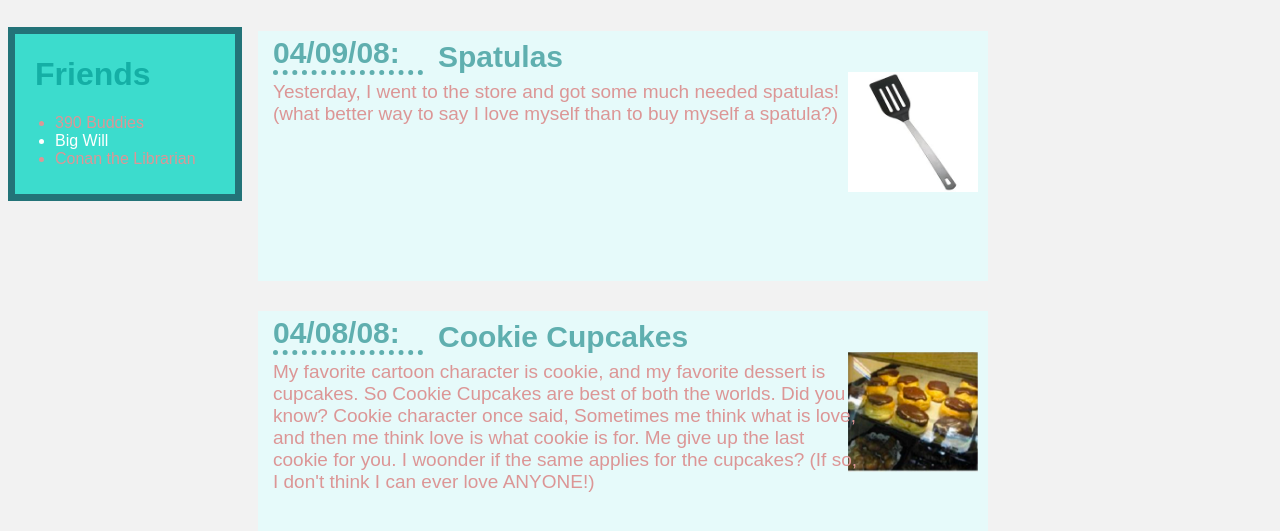
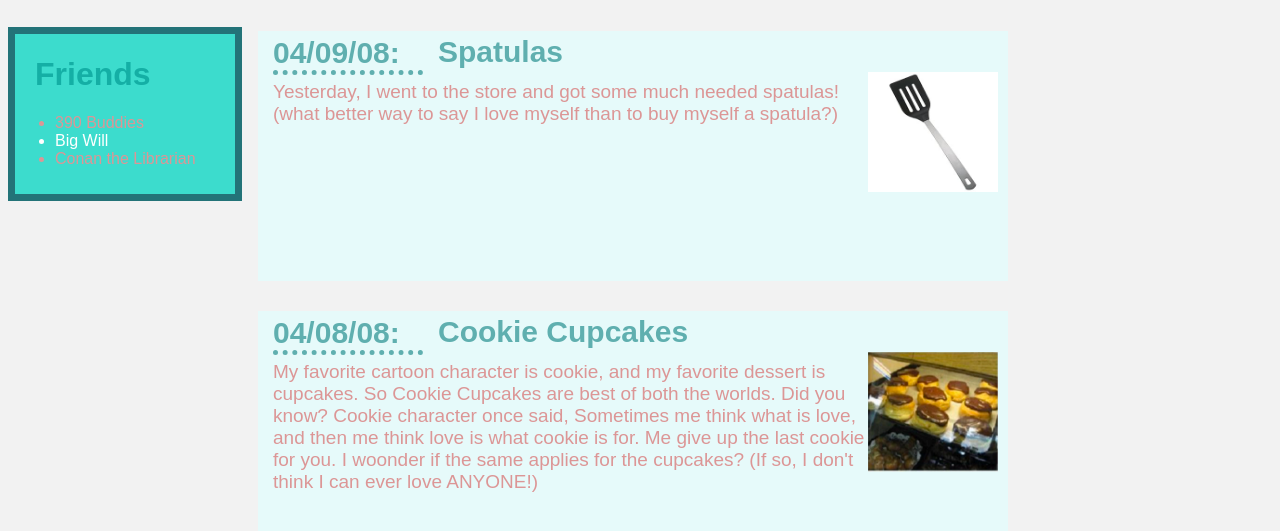
Before and after one commit to l250827-cmyk/myproject, a plain HTML site: page index.html in a window 1280 px wide. Shown: the part 745-1276 px from the top of the page. Drawn offline with Linux system fonts and the light colour scheme.

Commit message:
Update style.css

```diff
--- a/style.css
+++ b/style.css
@@ -60,7 +60,7 @@ body {
   }
   div#s {
       background-color: rgb(230, 250, 250);
-      width: 730px;
+      width: 750px;
       height: 250px;
       position: relative;
       top: -200px;
@@ -68,7 +68,7 @@ body {
   }
   div#c {
       background-color: rgb(230, 250, 250);
-      width: 730px;
+      width: 750px;
       height: 280px;
       position: relative;
       top: -200px;
@@ -131,7 +131,7 @@ body {
       font-size: 30px;
       font-weight: bold;
       position: relative;
-      top: -60px;
+      top: -65px;
       left: 180px;
   }
 
@@ -155,7 +155,7 @@ body {
       font-size: 30px;
       font-weight: bold;
       position: relative;
-      top: -60px;
+      top: -65px;
       left: 180px;
   }
 
```
